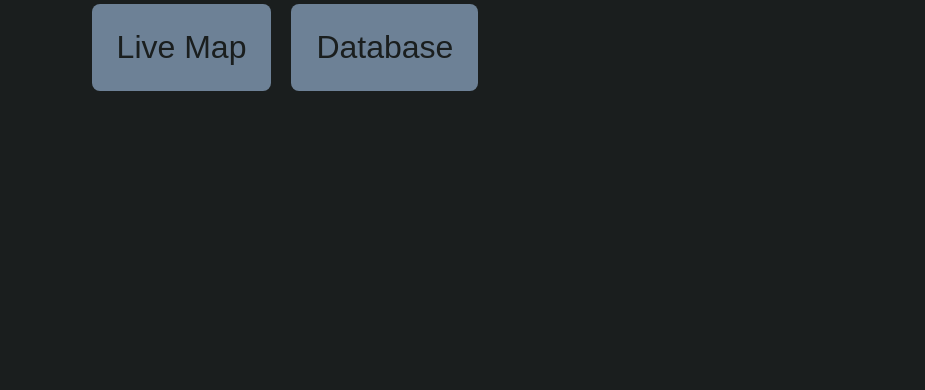
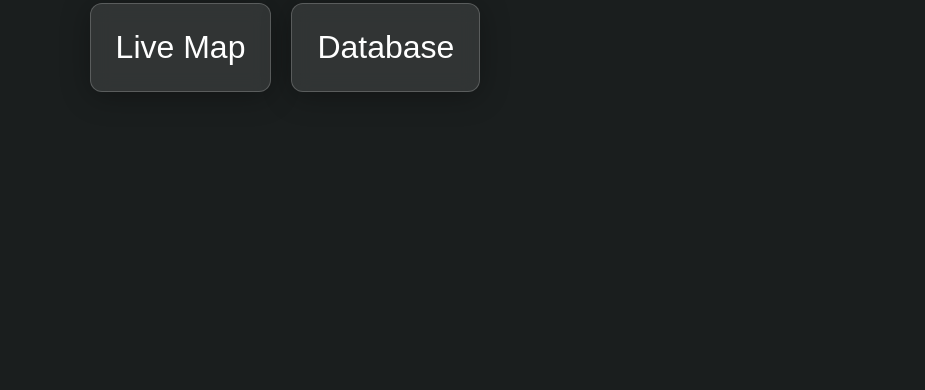
Before and after one commit to Sohamcodev/map, a plain HTML site: page index.html in a window 1280 px wide. Shown: the part 410-800 px from the top of the page, without its empty margins (355-1280 px from the left). Drawn offline with Linux system fonts and the light colour scheme.

Commit message:
Refactor index.html styles and button effects
Updated styles for buttons and background colors.

```diff
--- a/index.html
+++ b/index.html
@@ -7,7 +7,7 @@
   <link href="https://fonts.googleapis.com/css2?family=Archivo+Black&display=swap" rel="stylesheet">
   <style>
     :root {
-      --spotify-green: #6D8196;
+      --spotify-green: #8097b0;
       --spotify-dark-green: #00674F;
       --obsidian: #1a1e1e;
       --white: #fff;
@@ -66,29 +66,47 @@
     }
 
     .nav-button {
+     position: relative;
      padding: 25px 25px;
      font-size: 2rem;
-      color: var(--obsidian);
-      background-color: var(--spotify-green);
-      border: none;
-      border-radius: 8px;
+     color: var(--white);
+     background: rgba(255, 255, 255, 0.1); /* translucent gloss */
+     border: 1px solid rgba(255, 255, 255, 0.2);
+     border-radius: 12px;
+     backdrop-filter: blur(10px);
+     -webkit-backdrop-filter: blur(10px);
+     box-shadow: 0 4px 30px rgba(0, 0, 0, 0.3);
      cursor: pointer;
      text-decoration: none;
-      transition: background-color 0.3s ease;
+     overflow: hidden;
+     z-index: 1;
+     transition: background 0.5s ease, transform 0.3s ease;
+    }
+
+    .nav-button::before {
+      content: "";
+     position: absolute;
+     top: -50%;
+     left: -50%;
+     width: 200%;
+     height: 200%;
+     background: radial-gradient(circle at center, rgba(255,255,255,0.2), transparent 70%);
+     transform: rotate(45deg);
      opacity: 0;
-      transform: translateY(20px);
-      animation: fadeInUp 0.8s ease forwards;
-      animation-delay: 0.5s;
+     transition: opacity 0.5s ease;
+     z-index: 0;
     }
-    @keyframes fadeInUp {
-      to {
+
+    .nav-button:hover::before {
      opacity: 1;
-        transform: translateY(0);
+     animation: shimmer 2s infinite linear;
    }
+
+     @keyframes shimmer {
+      0% { transform: translateX(-100%) rotate(45deg); }
+     100% { transform: translateX(100%) rotate(45deg); }
    }
-    .nav-button:hover {
-      background-color: var(--spotify-dark-green);
-    }
+
   </style>
 </head>
 <body>
```
Lines whose indentation alone changed are shown as unchanged.
